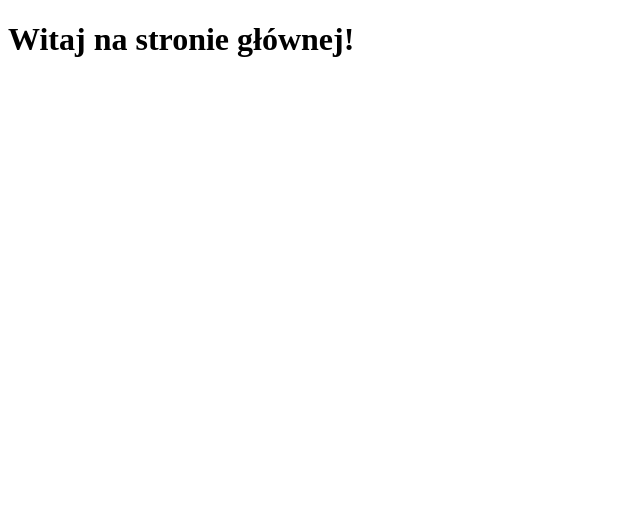
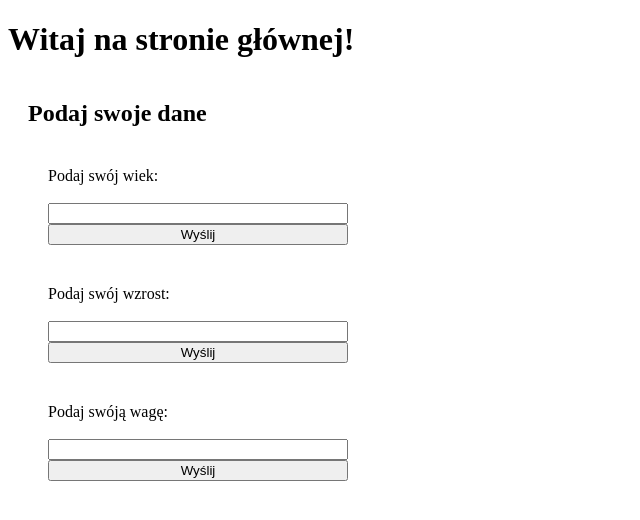
Before and after one commit to jjborkowska/Data_Exploration, a Django app: page / in a window 1280 px wide. Shown: the top 520 px of the page, without its empty margins (0-640 px from the left). Run offline with Django 5.2, Linux system fonts and the light colour scheme.

Commit message:
Update home.html

```diff
--- a/aplikacja/templates/home.html
+++ b/aplikacja/templates/home.html
@@ -6,6 +6,34 @@
     <title>Strona główna</title>
 </head>
 <body>
+    <style>
+        .container {
+            display: grid;
+            margin: 20px;
+            width: 300px;
+            align-items: center;
+        }
+    </style>
     <h1>Witaj na stronie głównej!</h1>
+    <form>
+        <section class="container">
+            <h2>Podaj swoje dane</h2>
+            <div class="container">
+                <label for="age">Podaj swój wiek:</label><br>
+                <input type="text" id="age" name="age">
+                <button type="submit">Wyślij</button>
+            </div>
+            <div class="container">
+                <label for="height">Podaj swój wzrost:</label><br>
+                <input type="text" id="height" name="height">
+                <button type="submit">Wyślij</button>
+            </div>
+            <div class="container">
+                <label for="weight">Podaj swóją wagę:</label><br>
+                <input type="text" id="weight" name="weight">
+                <button type="submit">Wyślij</button>
+            </div>
+        </section>
+    </form>
 </body>
 </html>
```
